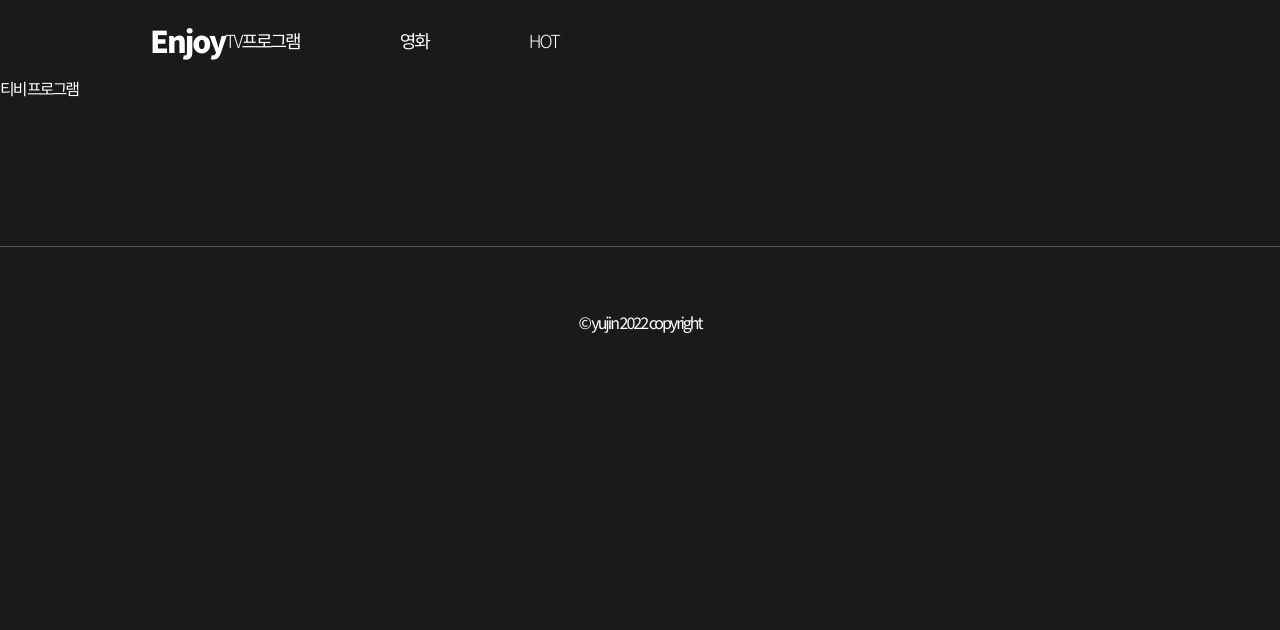
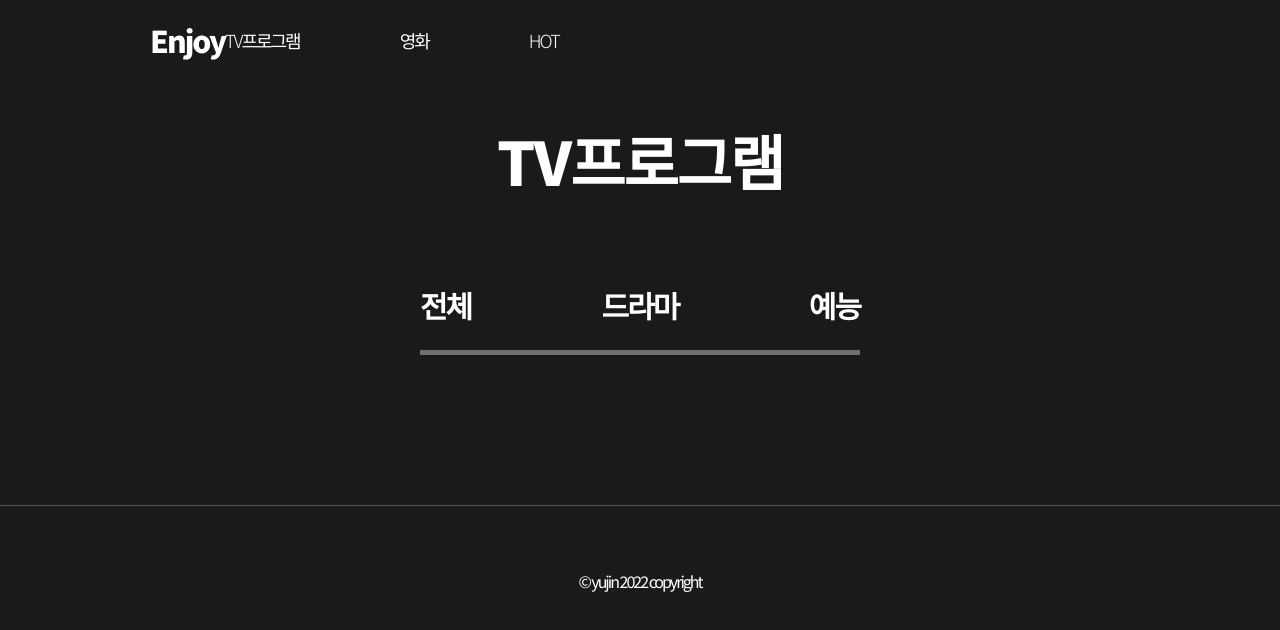
Before and after one commit to yujinkim11/enjoy, a React (Create React App) app: page /#/tvprogram in a window 1280 px wide. Shown: the top 630 px of the page. Built offline with nearby package versions, Linux system fonts and the light colour scheme.

Commit message:
tvprogram end

```diff
--- a/src/conponents/pages/movie/Movie.js
+++ b/src/conponents/pages/movie/Movie.js
@@ -1,3 +1,50 @@
+import styled from "styled-components";
+import { mainStyle } from "../../../styles/globalstyle";
+
+const MovieWrap = styled.div`
+  padding: ${mainStyle.padding};
+  margin-top: 50px;
+  display: flex;
+  flex-direction: column;
+  justify-content: center;
+  align-items: center;
+`;
+const MovieTitle = styled.h3`
+  font-size: 60px;
+  font-weight: 900;
+  margin-bottom: 100px;
+`;
+
+const MovieCategory = styled.div``;
+
+const CategoryWrap = styled.div`
+  width: 440px;
+  display: flex;
+  justify-content: space-between;
+  font-size: 30px;
+  font-weight: 700;
+`;
+const CategoryBar = styled.div`
+  width: 440px;
+  height: 5px;
+  background-color: #707070;
+  margin-top: 30px;
+`;
+
 export const Movie = () => {
-  return <div>영화 메뉴</div>;
+  return (
+    <MovieWrap>
+      <MovieTitle>
+        <h3>TV프로그램</h3>
+      </MovieTitle>
+      <MovieCategory>
+        <CategoryWrap>
+          <span>전체</span>
+          <span>드라마</span>
+          <span>예능</span>
+        </CategoryWrap>
+        <CategoryBar></CategoryBar>
+      </MovieCategory>
+    </MovieWrap>
+  );
 };
--- a/src/conponents/pages/tvprogram/TvProgram.js
+++ b/src/conponents/pages/tvprogram/TvProgram.js
@@ -1,3 +1,50 @@
+import styled from "styled-components";
+import { mainStyle } from "../../../styles/globalstyle";
+
+const TvProgramWrap = styled.div`
+  padding: ${mainStyle.padding};
+  margin-top: 50px;
+  display: flex;
+  flex-direction: column;
+  justify-content: center;
+  align-items: center;
+`;
+const TvProgramTitle = styled.h3`
+  font-size: 60px;
+  font-weight: 900;
+  margin-bottom: 100px;
+`;
+
+const TvProgramCategory = styled.div``;
+
+const CategoryWrap = styled.div`
+  width: 440px;
+  display: flex;
+  justify-content: space-between;
+  font-size: 30px;
+  font-weight: 700;
+`;
+const CategoryBar = styled.div`
+  width: 440px;
+  height: 5px;
+  background-color: #707070;
+  margin-top: 30px;
+`;
+
 export const TvProgram = () => {
-  return <div>티비 프로그램</div>;
+  return (
+    <TvProgramWrap>
+      <TvProgramTitle>
+        <h3>TV프로그램</h3>
+      </TvProgramTitle>
+      <TvProgramCategory>
+        <CategoryWrap>
+          <span>전체</span>
+          <span>드라마</span>
+          <span>예능</span>
+        </CategoryWrap>
+        <CategoryBar></CategoryBar>
+      </TvProgramCategory>
+    </TvProgramWrap>
+  );
 };
```
